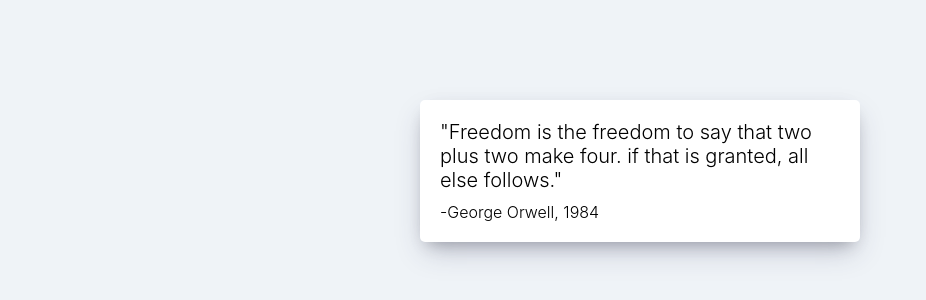
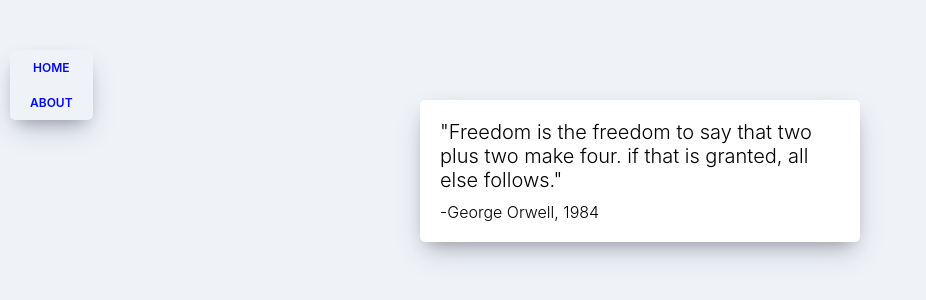
Before and after one commit to hyorim-h/movie_app_2022, a React (Create React App) app: page /#/about in a window 1280 px wide. Shown: the top 300 px of the page, without its empty margins (0-926 px from the left). Built offline with nearby package versions, Linux system fonts and the light colour scheme.

Commit message:
08-3 내비게이션 만들어보기

```diff
--- a/src/App.js
+++ b/src/App.js
@@ -3,10 +3,12 @@
 import {HashRouter, Route} from 'react-router-dom';
 import About from './routes/About';
 import Home from './routes/Home';
+import Navigation from './components/Navigation';
 
 function App() {
   return (
     <HashRouter>
+      <Navigation/>
       <Route path="/" exact={true} component={Home}></Route>
       <Route path="/about" component={About}/>
     </HashRouter>
--- /dev/null
+++ b/src/components/Navigation.css
@@ -0,0 +1,36 @@
+.nav {
+    z-index:1;
+    position:fixed;
+    top: 50px;
+    left: 10px;
+    display: flex;
+    flex-direction: column;
+    background-color: while;
+    padding: 10px 20px;
+    box-shadow: 0 13px 27px -5px rgba(50, 50, 93, 0.25),
+    0 8px 16px -8px rgba(0, 0, 0, 0.3),
+    0 -6px 16px -6px rgba(0, 0, 0, 0.025);
+    border-radius: 5px;
+}
+
+@media screen and (max-width: 1090px) {
+    .nav {
+        left: initial;
+        top: initial;
+        bottom: 0px;
+        width: 100%;
+    }
+}
+
+.nav a {
+    text-decoration: none;
+    color: #0008fc;
+    text-transform: uppercase;
+    font-size: 12px;
+    text-align: center;
+    font-weight: 600;
+}
+
+.nav a:not(:last-child) {
+    margin-bottom: 20px;
+}
--- /dev/null
+++ b/src/components/Navigation.js
@@ -0,0 +1,14 @@
+import React from 'react';
+import {Link} from 'react-router-dom';
+import './Navigation.css';
+
+function Navigation() {
+    return (
+        <div className='nav'>
+            <Link to='/'>Home</Link>
+            <Link to='/about'>About</Link>
+        </div>
+    );
+}
+
+export default Navigation
```
